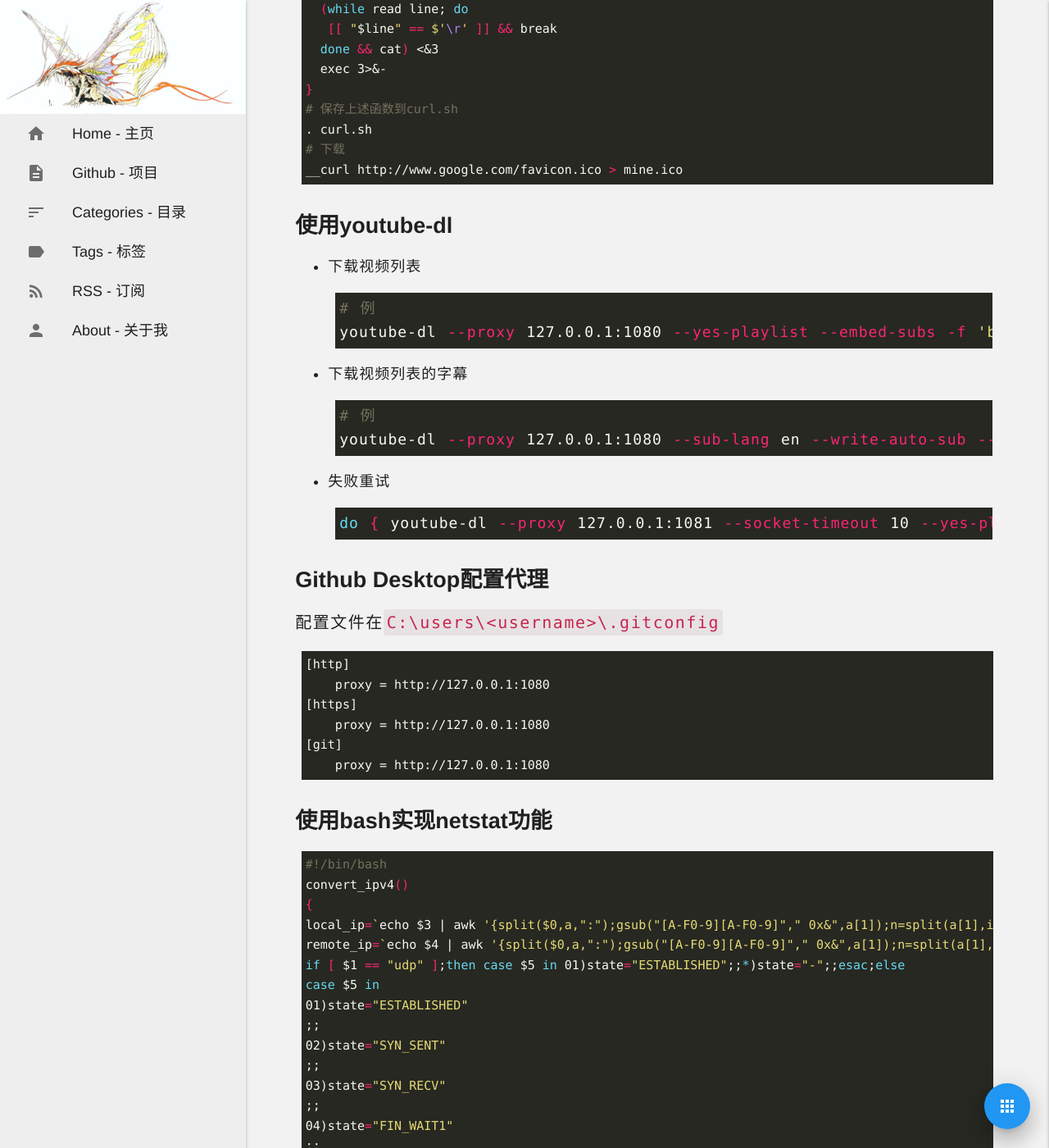
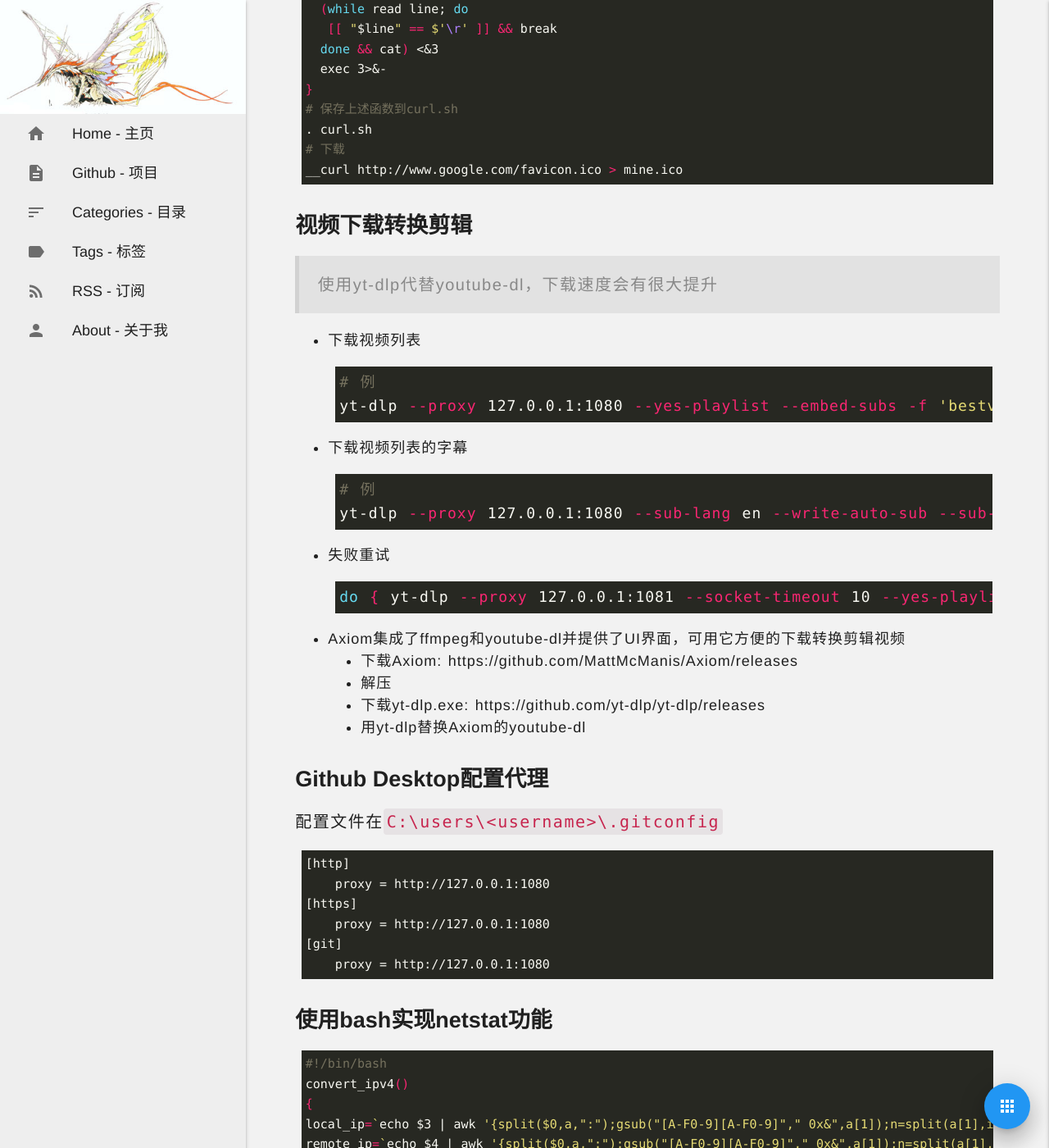
Before and after one commit to noirfate/noirfate.github.io, a Jekyll site: the page built from _posts/2021-10-13-some-tricks.md, in a window 1280 px wide and 1400 px high, scrolled down 2599 px. Shown: the whole window at 82% size. Built offline with Jekyll 4.4.1, drawn with Linux system fonts in a browser that asks for light colours; some web fonts are replaced; a script that is not in the unit is left out.

Commit message:
Update 2021-10-13-some-tricks.md

````diff
--- a/_posts/2021-10-13-some-tricks.md
+++ b/_posts/2021-10-13-some-tricks.md
@@ -63,24 +63,31 @@ function __curl() {
 __curl http://www.google.com/favicon.ico > mine.ico
 ```
 
-## 使用youtube-dl
+## 视频下载转换剪辑
+> 使用yt-dlp代替youtube-dl，下载速度会有很大提升
 
 - 下载视频列表
 ```shell
 # 例
-youtube-dl --proxy 127.0.0.1:1080 --yes-playlist --embed-subs -f 'bestvideo[ext=mp4]+bestaudio[ext=m4a]/bestvideo+bestaudio' --merge-output-format mp4 "https://www.youtube.com/watch?v=fNxaJsNG3-s&list=PLQY2H8rRoyvzDbLUZkbudP-MFQZwNmU4S"
+yt-dlp --proxy 127.0.0.1:1080 --yes-playlist --embed-subs -f 'bestvideo[ext=mp4]+bestaudio[ext=m4a]/bestvideo+bestaudio' --merge-output-format mp4 "https://www.youtube.com/watch?v=fNxaJsNG3-s&list=PLQY2H8rRoyvzDbLUZkbudP-MFQZwNmU4S"
 ```
 
 - 下载视频列表的字幕
 ```shell
 # 例
-youtube-dl --proxy 127.0.0.1:1080 --sub-lang en --write-auto-sub --sub-format srt --skip-download --yes-playlist "https://www.youtube.com/watch?v=fNxaJsNG3-s&list=PLQY2H8rRoyvzDbLUZkbudP-MFQZwNmU4S"
+yt-dlp --proxy 127.0.0.1:1080 --sub-lang en --write-auto-sub --sub-format srt --skip-download --yes-playlist "https://www.youtube.com/watch?v=fNxaJsNG3-s&list=PLQY2H8rRoyvzDbLUZkbudP-MFQZwNmU4S"
 ```
 
 - 失败重试
 ```shell
-do { youtube-dl --proxy 127.0.0.1:1081 --socket-timeout 10 --yes-playlist --embed-subs -f 'bestvideo[ext=mp4]+bestaudio[ext=m4a]/bestvideo+bestaudio' --merge-output-format mp4 --sub-lang en --write-auto-sub https://www.youtube.com/playlist?list=PLLHTzKZzVU9eaEyErdV26ikyolxOsz6mq } while(! $?)
+do { yt-dlp --proxy 127.0.0.1:1081 --socket-timeout 10 --yes-playlist --embed-subs -f 'bestvideo[ext=mp4]+bestaudio[ext=m4a]/bestvideo+bestaudio' --merge-output-format mp4 --sub-lang en --write-auto-sub https://www.youtube.com/playlist?list=PLLHTzKZzVU9eaEyErdV26ikyolxOsz6mq } while(! $?)
 ```
+
+- Axiom集成了ffmpeg和youtube-dl并提供了UI界面，可用它方便的下载转换剪辑视频
+  - 下载Axiom: https://github.com/MattMcManis/Axiom/releases
+  - 解压
+  - 下载yt-dlp.exe: https://github.com/yt-dlp/yt-dlp/releases
+  - 用yt-dlp替换Axiom的youtube-dl
 
 ## Github Desktop配置代理
 配置文件在`C:\users\<username>\.gitconfig`
````
